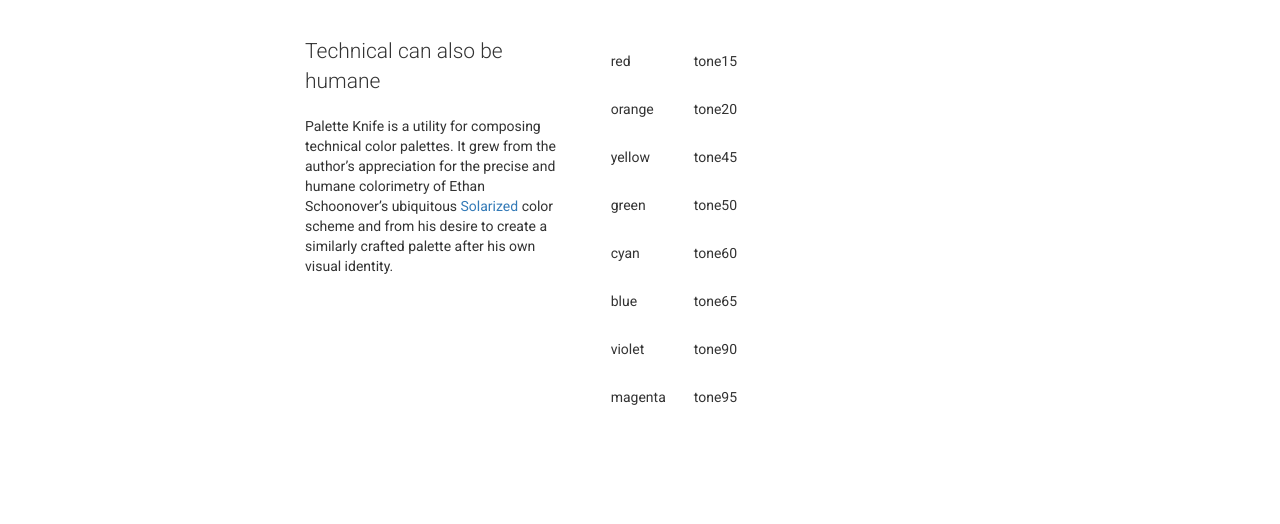
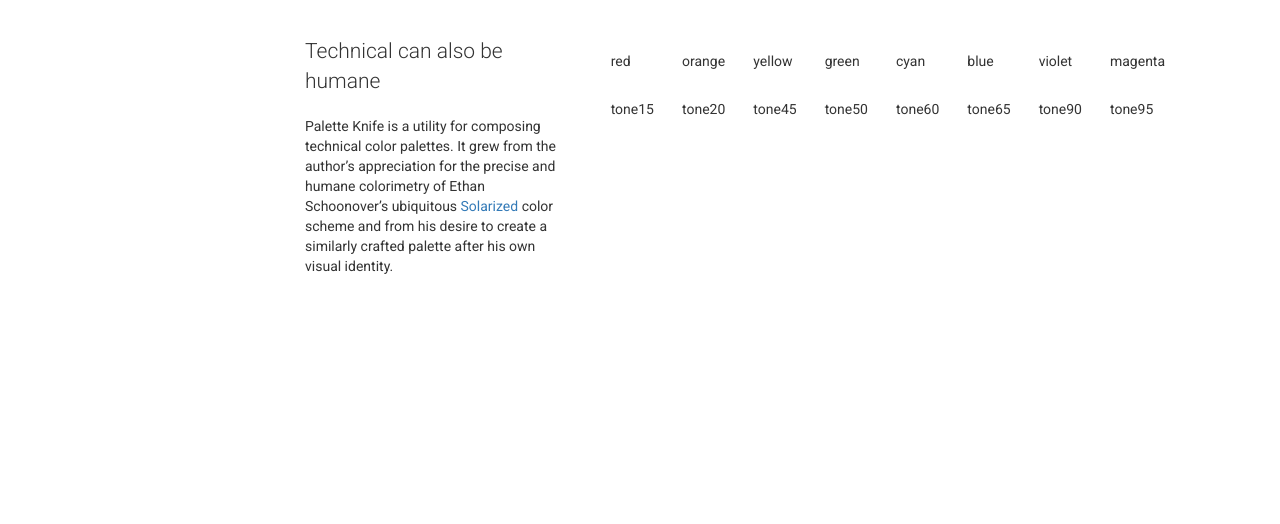
Before and after one commit to clhynfield/palette-knife, a website: page app/index.html in a window 1280 px wide. Shown: the part 218-742 px from the top of the page. Drawn offline with nearby package versions, Linux system fonts and the light colour scheme; a script that the page names is missing.

Commit message:
Group colors and greyscale separately

```diff
--- a/app/index.html
+++ b/app/index.html
@@ -45,34 +45,22 @@
                     <table class="swatches">
                         <tr><!-- var tones = [ 15, 20, 45, 50, 60, 65, 90, 95 ]; -->
                             <td id="cell-red">red</td>
-                            <td id="cell-tone15">tone15</td>
+                            <td id="cell-orange">orange</td>
+                            <td id="cell-yellow">yellow</td>
+                            <td id="cell-green">green</td>
+                            <td id="cell-cyan">cyan</td>
+                            <td id="cell-blue">blue</td>
+                            <td id="cell-violet">violet</td>
+                            <td id="cell-magenta">magenta</td>
                         </tr>
                         <tr>
-                            <td id="cell-orange">orange</td>
+                            <td id="cell-tone15">tone15</td>
                             <td id="cell-tone20">tone20</td>
-                        </tr>
-                        <tr>
-                            <td id="cell-yellow">yellow</td>
                             <td id="cell-tone45">tone45</td>
-                        <tr>
-                        </tr>
-                            <td id="cell-green">green</td>
                             <td id="cell-tone50">tone50</td>
-                        </tr>
-                        <tr>
-                            <td id="cell-cyan">cyan</td>
                             <td id="cell-tone60">tone60</td>
-                        <tr>
-                        </tr>
-                            <td id="cell-blue">blue</td>
                             <td id="cell-tone65">tone65</td>
-                        </tr>
-                        <tr>
-                            <td id="cell-violet">violet</td>
                             <td id="cell-tone90">tone90</td>
-                        <tr>
-                        </tr>
-                            <td id="cell-magenta">magenta</td>
                             <td id="cell-tone95">tone95</td>
                         </tr>
                     </table>
```
